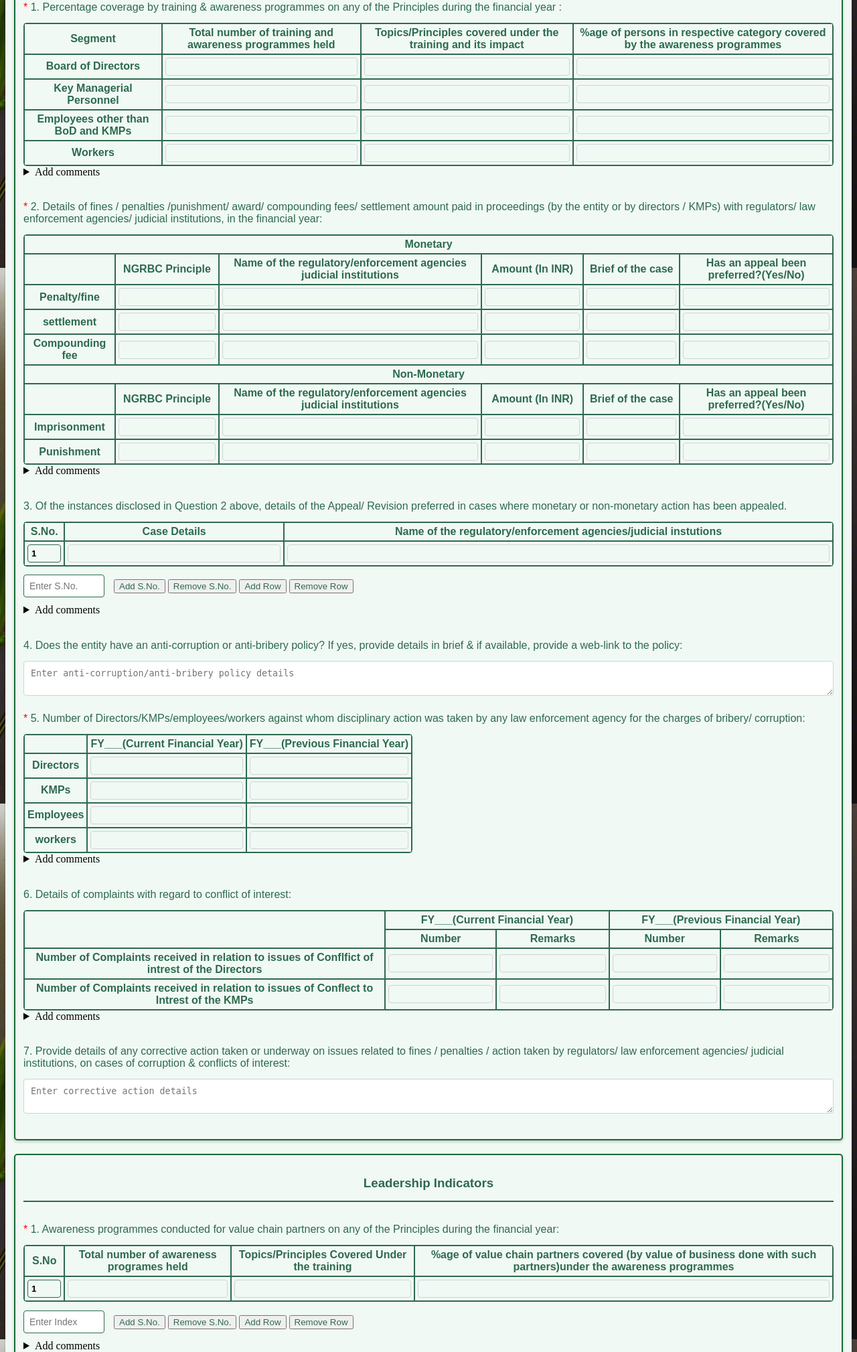
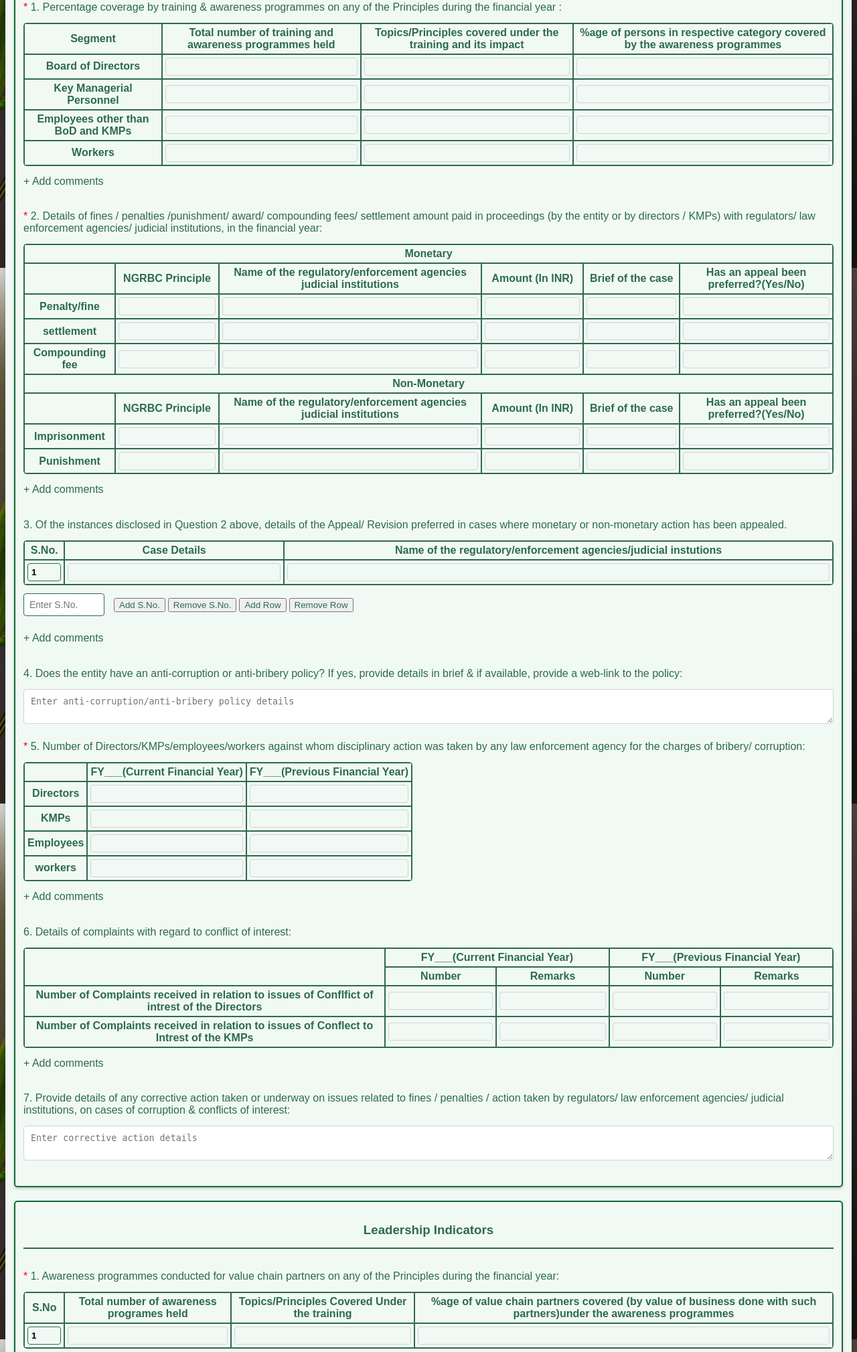
Before and after one commit to PriyaKumari03/iiic-, a PHP site: page /sec_C/sec_C.php in a window 1280 px wide. Shown: the part 400-2419 px from the top of the page at 67% size. Run offline with PHP 8.4, Linux system fonts and the light colour scheme.

Commit message:
comment box css added

```diff
--- a/sec_C/sec_C.css
+++ b/sec_C/sec_C.css
@@ -675,6 +675,44 @@ table input[type="number"][readonly] {
 
 /*************************************************************************************************************************************/
 /*                                                                                                                                   */
+/*                                              TABLE COMMENTS                                                                       */
+/*                                                                                                                                   */
+/*************************************************************************************************************************************/
+/* Style for the summary within add_comment_detail class */
+.add_comment_detail summary {
+    font-family: 'Montserrat', sans-serif;
+    color: #2d6a4f; /* Change the color as needed */
+    padding-top: 14px; /* Add spacing on top */
+    list-style: none; /* Remove default list-style */
+    cursor: pointer;
+}
+
+    .add_comment_detail summary::-webkit-details-marker {
+        display: none; /* Hide the default arrow icon */
+    }
+
+    /* Adding a '+' symbol before the summary text when add_comment_detail is not expanded */
+    .add_comment_detail summary:before {
+        content: "+ ";
+        color: #2d6a4f; /* Change the color as needed, if you want a different color for the icon */
+    }
+
+/* Changing to a '-' symbol when add_comment_detail is expanded */
+.add_comment_detail[open] summary:before {
+    content: "- ";
+}
+
+.detail-control {
+    width: 100%;
+    padding: 10px;
+    margin-top: 14px;
+    border-radius: 4px;
+    border: 1px solid #ced4da;
+    min-height: 150px;
+}
+
+/*************************************************************************************************************************************/
+/*                                                                                                                                   */
 /*                                              FOOTER-START                                                                         */
 /*                                                                                                                                   */
 /*************************************************************************************************************************************/
```
